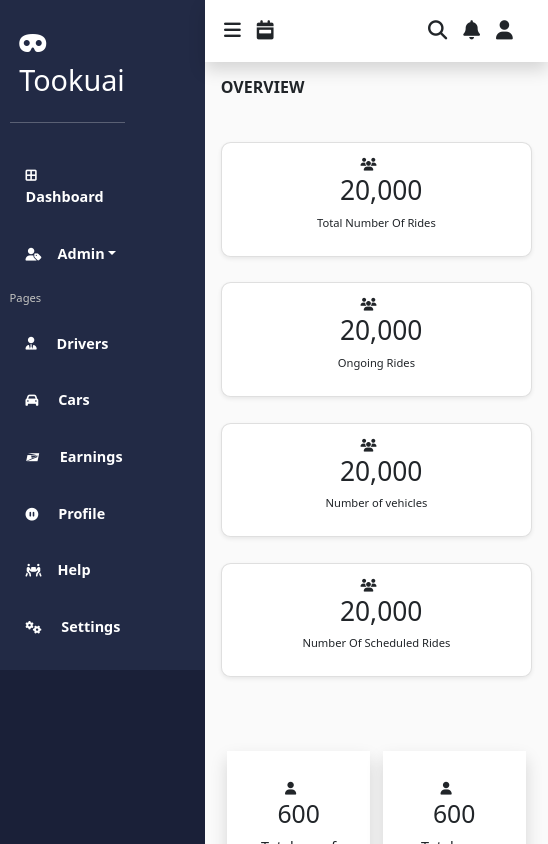
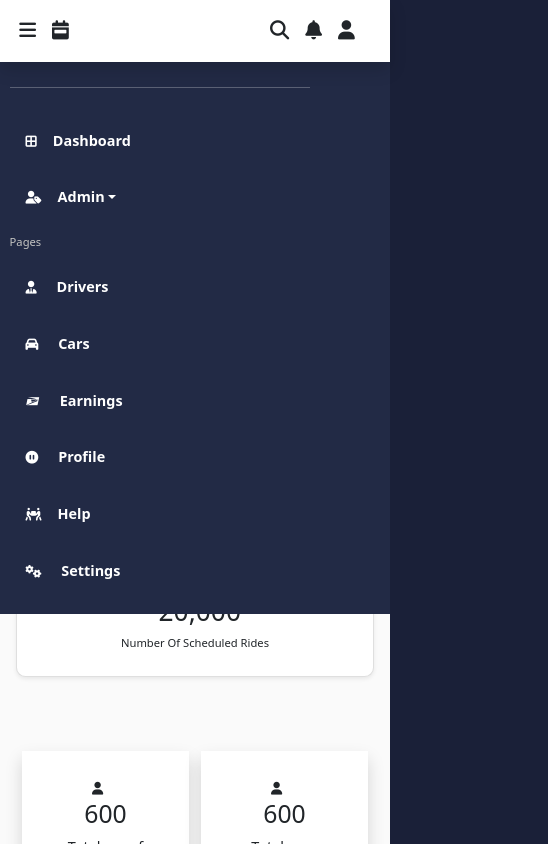
Before and after one commit to victorkhachi/newTookuai, a React (Create React App) app in the folder toouukia/: page /Dash in a window 390 px wide. Shown: the top 844 px of the page, 548 px wide, since content can reach past the window. Built offline with nearby package versions, Linux system fonts and the light colour scheme.

Commit message:
sideNav  responsiveness

```diff
--- a/toouukia/src/Responsiveness.css
+++ b/toouukia/src/Responsiveness.css
@@ -1,8 +1,8 @@
 @media only screen and (max-width: 1024px) and (min-width: 280px) {
- /* .sNav{
+ .sNav{
      position: absolute;
      z-index: 1;
- } */
+ }
     .signCt {
     flex-direction: column;
     margin: 0.5rem;
```
